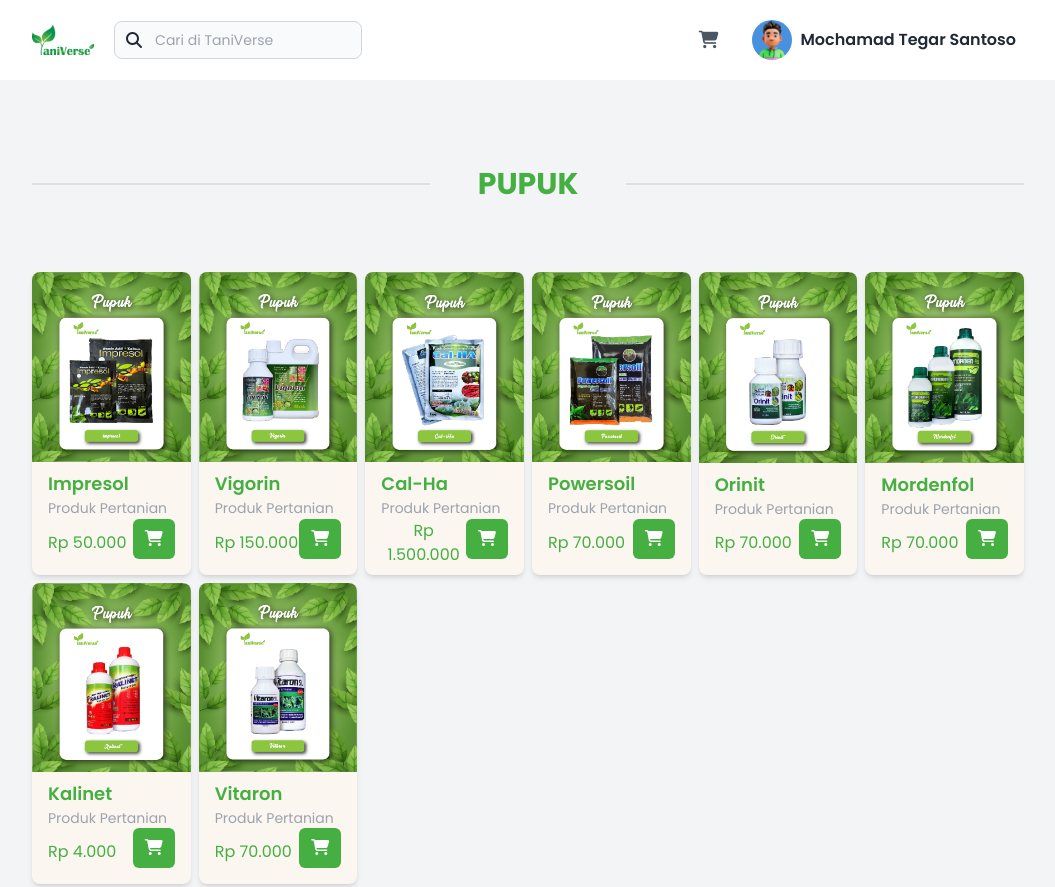
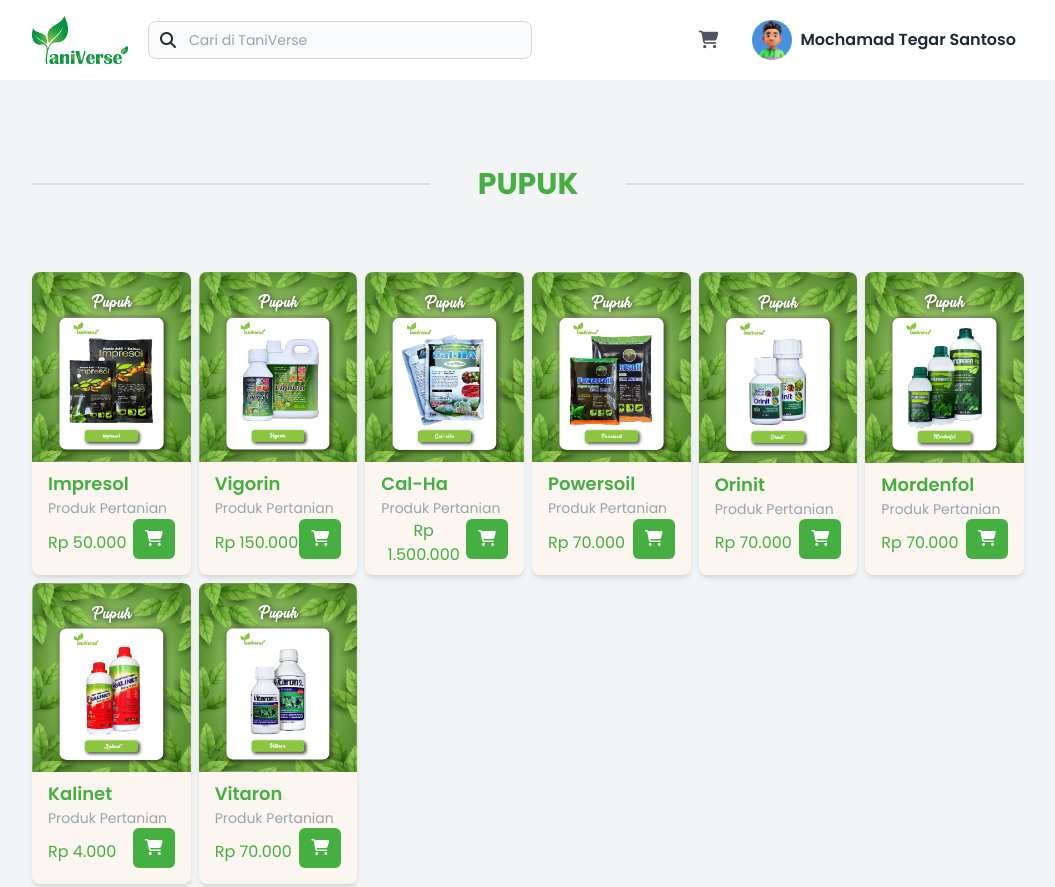
Before and after one commit to tgrsnts/TaniVerse, a plain HTML site: page dashboard.html in a window 1280 px wide. Shown: the top 887 px of the page, without its empty margins (112-1167 px from the left). Drawn offline with nearby package versions, Linux system fonts and the light colour scheme.

Commit message:
update navbar

```diff
--- a/dashboard.html
+++ b/dashboard.html
@@ -23,17 +23,9 @@
 <body>
     <header class="font-poppins shadow fixed top-0 w-full z-10 h-16 bg-white">
         <div
-            class="bg-white relative flex align-items-center flex-row gap-5 overflow-hidden px-4 py-4 md:px-36 md:mx-auto md:flex-row md:items-center">
-            <a href="index.html" class="flex items-center whitespace-nowrap text-2xl">
-                <!-- <span class="mr-2 text-4xl text-blue-600">
-                    <svg xmlns="http://www.w3.org/2000/svg" aria-hidden="true" role="img" width="1em" height="1em"
-                        preserveAspectRatio="xMidYMid meet" viewBox="0 0 24 24">
-                        <path fill="currentColor"
-                            d="M6.925 16.875Q5.2 16.225 4.1 14.713Q3 13.2 3 11.25q0-1.975.938-3.513Q4.875 6.2 6 5.15q1.125-1.05 2.062-1.6L9 3v2.475q0 .625.45 1.062q.45.438 1.075.438q.35 0 .65-.15q.3-.15.5-.425L12 6q.95.55 1.625 1.35t1.025 1.8l-1.675 1.675q-.05-.6-.287-1.175q-.238-.575-.638-1.05q-.35.2-.738.287q-.387.088-.787.088q-1.1 0-1.987-.612Q7.65 7.75 7.25 6.725q-.95.925-1.6 2.062Q5 9.925 5 11.25q0 .775.275 1.462q.275.688.75 1.213q.05-.5.287-.938q.238-.437.588-.787L9 10.1l2.15 2.1q.05.05.1.125t.1.125l-1.425 1.425q-.05-.075-.087-.125q-.038-.05-.088-.1L9 12.925l-.7.7q-.125.125-.212.287q-.088.163-.088.363q0 .3.175.537q.175.238.45.363ZM9 10.1Zm0 0ZM7.4 22L6 20.6L19.6 7L21 8.4L17.4 12H21v2h-5.6l-.5.5l1.5 1.5H21v2h-2.6l2.1 2.1l-1.4 1.4l-2.1-2.1V22h-2v-4.6l-1.5-1.5l-.5.5V22h-2v-3.6Z" />
-                    </svg>
-                </span> -->
-                <!-- <span class="font-bold text-[#047D00]">TaniVerse</span> -->
-                <img class="w-32 lg:w-24" src="image/logo-taniverse-hijau.png" alt="">
+            class="bg-white flex items-center flex-wrap gap-5 overflow-hidden px-4 py-4 md:px-36 md:mx-auto md:flex-wrap md:items-center">
+            <a href="index.html">
+                <img class="w-24" src="image/logo-taniverse-hijau.png" alt="">
             </a>
             <div class="flex flex-row w-full lg:w-96">
                 <form class="w-full mx-auto">
@@ -53,16 +45,7 @@
                 </form>
             </div>
 
-            <!-- <input type="checkbox" class="peer hidden" id="navbar-open" />
-            <label class="absolute top-5 right-8 cursor-pointer md:hidden" for="navbar-open">
-                <span class="sr-only">Toggle Navigation</span>
-                 <svg xmlns="http://www.w3.org/2000/svg" class="h-6 w-6" fill="none" viewBox="0 0 24 24"
-                    stroke="currentColor" stroke-width="2">
-                    <path stroke-linecap="round" stroke-linejoin="round" d="M4 6h16M4 12h16M4 18h16" />
-                </svg>
-                <i class="fa-solid fa-bars h-6 w-6 text-white"></i>
-            </label> -->
-            <div class="hidden lg:flex w-full justify-end items-center gap-3 h-full">
+            <div class="hidden lg:flex items-center ml-auto gap-3 h-full">
                 <div class="flex">
                     <!-- <button type="button" onclick="my_modal_1.showModal()"
                         class="focus:outline-none text-white hover:bg-gray-200 font-medium rounded-md text-sm w-12 aspect-square">
@@ -78,24 +61,6 @@
                     <p class="font-semibold text-nowrap">Mochamad Tegar Santoso</p>
                 </a>
             </div>
-            <!-- <nav aria-label="Header Navigation"
-                class="peer-checked:mt-4 peer-checked:max-h-56 flex max-h-0 w-full flex-col items-center justify-between overflow-hidden transition-all md:ml-24 md:max-h-full md:flex-row md:items-start">
-                <ul
-                    class="flex flex-col items-center space-y-2 md:ml-auto md:flex-row md:space-y-0 font-semibold">
-                    <li class="text-white border-b-2 border-[#047D00] md:mr-12 hover:border-white">
-                        <a href="#menu">Menu</a>
-                    </li>
-                    <li class="text-white border-b-2 border-[#047D00] md:mr-12 hover:border-white">
-                        <a href="#kontak">Kontak</a>
-                    </li>
-                    <li class="text-white border-b-2 border-[#047D00] md:mr-12 hover:border-white">
-                        <a href="#kritik">Kritik</a>
-                    </li>
-                    <button
-                        class="text-white border-2 border-[#047D00] md:mr-12 px-4 py-2 border-white cursor-pointer hover:bg-secondary hover:border-[#047D00] focus:bg-secondary focus:border-[#047D00]"
-                        onclick="modal_login.showModal()">Login</button>
-                </ul>
-            </nav> -->
         </div>
     </header>
     <main>
```
